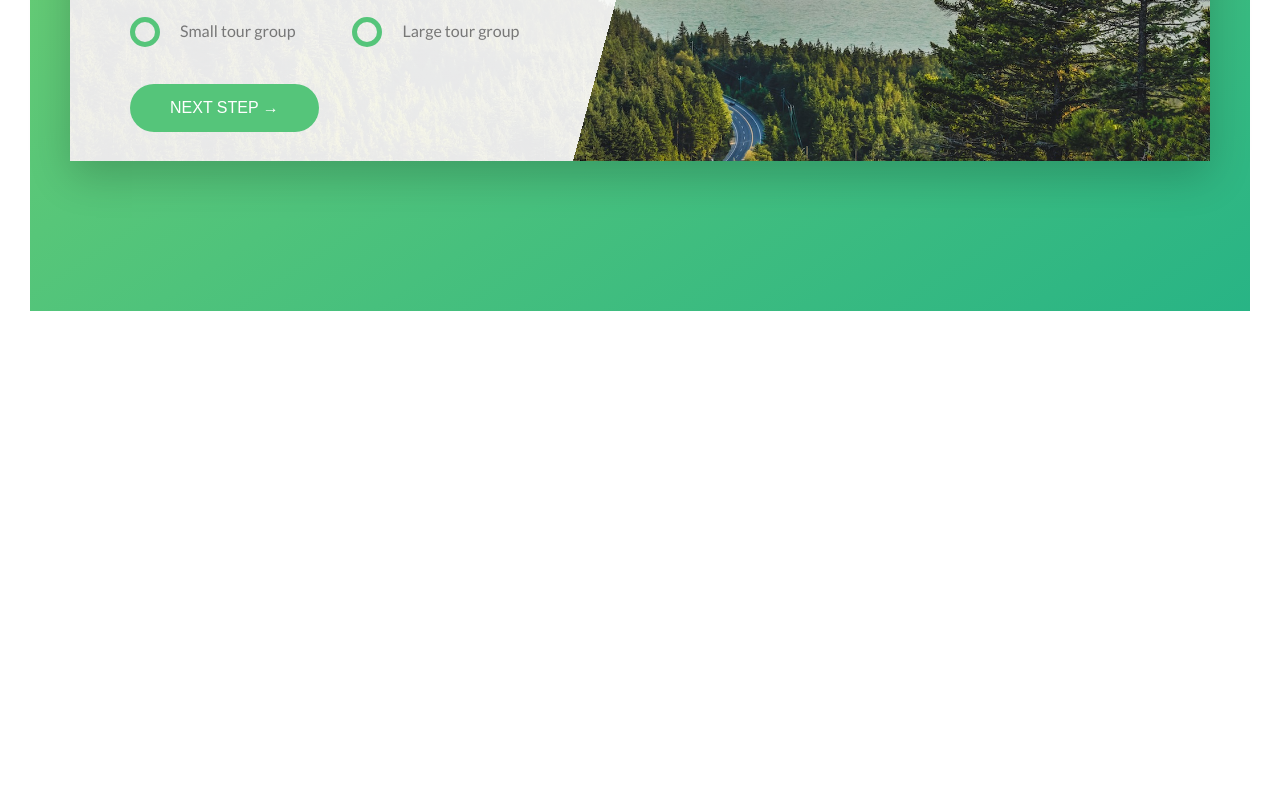
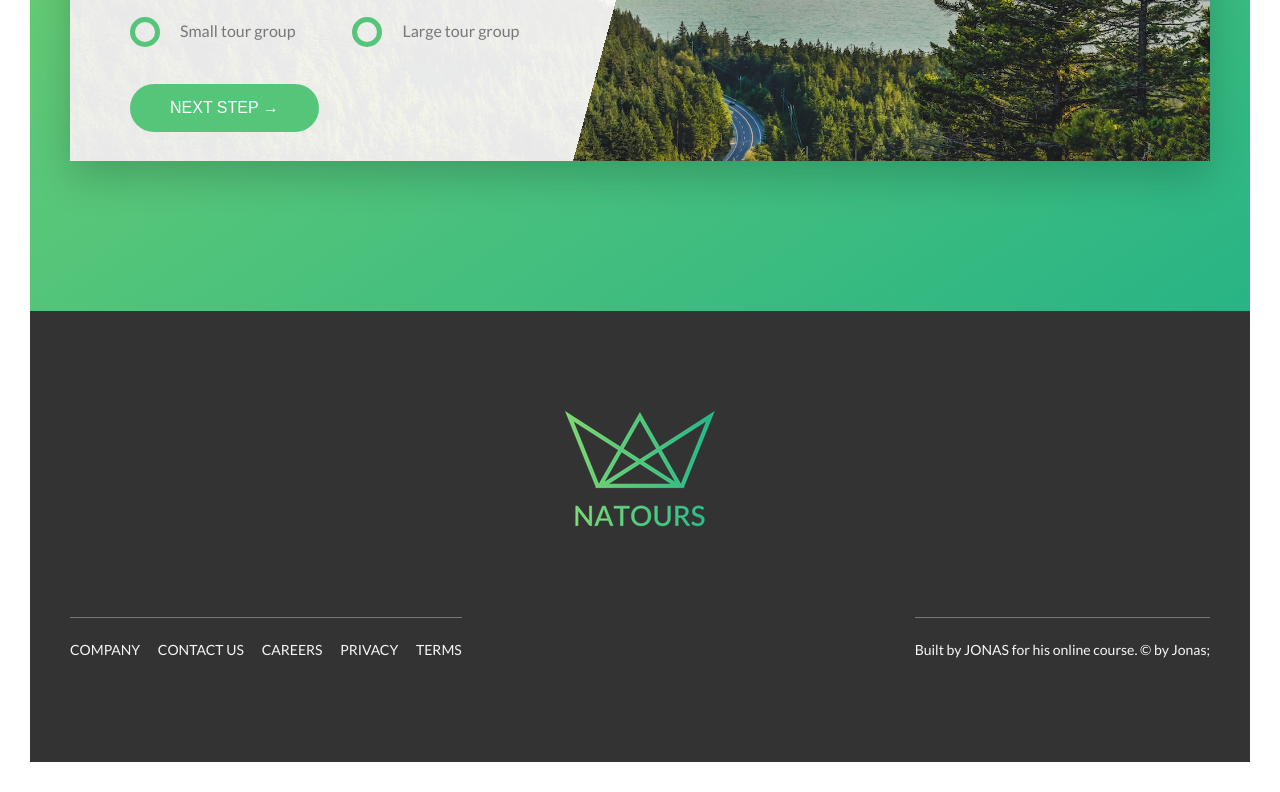
Before and after one commit to jeffcad/Natours-Project, a website: page index.html in a window 1280 px wide. Shown: the part 5012-5804 px from the top of the page. Before the commit the page ends 5353 px from the top, so only its background shows below. Drawn offline with Linux system fonts and the light colour scheme.

Commit message:
Add Footer section

```diff
--- a/index.html
+++ b/index.html
@@ -329,6 +329,40 @@
       </div>
     </section>
   </main>
+
+  <footer class="footer">
+    <div class="footer__logo-box">
+      <img src="img/logo-green-1x.png" alt="full logo" class="footer__logo">
+    </div>
+    <div class="row">
+      <div class="col-1-of-2">
+        <div class="footer__navigation">
+          <ul class="footer__list">
+            <li class="footer__item">
+              <a href="#" class="footer__link">Company</a>
+            </li>
+            <li class="footer__item">
+              <a href="#" class="footer__link">Contact us</a>
+            </li>
+            <li class="footer__item">
+              <a href="#" class="footer__link">Careers</a>
+            </li>
+            <li class="footer__item">
+              <a href="#" class="footer__link">Privacy</a>
+            </li>
+            <li class="footer__item">
+              <a href="#" class="footer__link">Terms</a>
+            </li>
+          </ul>
+        </div>
+      </div>
+      <div class="col-1-of-2">
+        <p class="footer__copyright">
+          Built by <a href="#" class="footer__link">Jonas</a> for his online course. &copy by Jonas;
+        </p>
+      </div>
+    </div>
+  </footer>
 </body>
 
 </html>
--- a/sass/abstracts/_variables.scss
+++ b/sass/abstracts/_variables.scss
@@ -13,6 +13,7 @@ $color-grey-light-2: #eee;
 
 $color-grey-dark: #777;
 $color-grey-dark-2: #999;
+$color-grey-dark-3: #333;
 
 $color-white: white;
 $color-black: black;
--- /dev/null
+++ b/sass/layout/_footer.scss
@@ -0,0 +1,61 @@
+.footer {
+  background-color: $color-grey-dark-3;
+  color: $color-grey-light-1;
+  padding: 10rem 0;
+  font-size: 1.4rem;
+
+  &__logo-box {
+    text-align: center;
+    margin-bottom: 8rem;
+  }
+
+  &__logo {
+    width: 15rem;
+    height: auto;
+  }
+
+  &__navigation {
+    border-top: 1px solid $color-grey-dark;
+    padding-top: 2rem;
+    display: inline-block;
+  }
+
+  &__list {
+    list-style: none;
+  }
+
+  &__item {
+    display: inline-block;
+
+    &:not(:last-child) {
+      margin-right: 1.5rem;
+    }
+  }
+
+  &__link {
+
+    &:link,
+    &:visited {
+      color: $color-grey-light-1;
+      background-color: $color-grey-dark-3;
+      text-decoration: none;
+      text-transform: uppercase;
+      display: inline-block;
+      transition: all .2s;
+    }
+
+    &:hover,
+    &:active {
+      color: $color-primary;
+      box-shadow: 0 1rem 2rem rgba($color-black, .4);
+      transform: rotate(5deg) scale(1.3);
+    }
+  }
+
+  &__copyright {
+    border-top: 1px solid $color-grey-dark;
+    padding-top: 2rem;
+    display: inline-block;
+    float: right;
+  }
+}
--- a/sass/main.scss
+++ b/sass/main.scss
@@ -17,5 +17,6 @@
 
 @import 'layout/grid';
 @import 'layout/header';
+@import 'layout/footer';
 
 @import 'pages/home';
```
Also changed, not shown: css/style.css.
